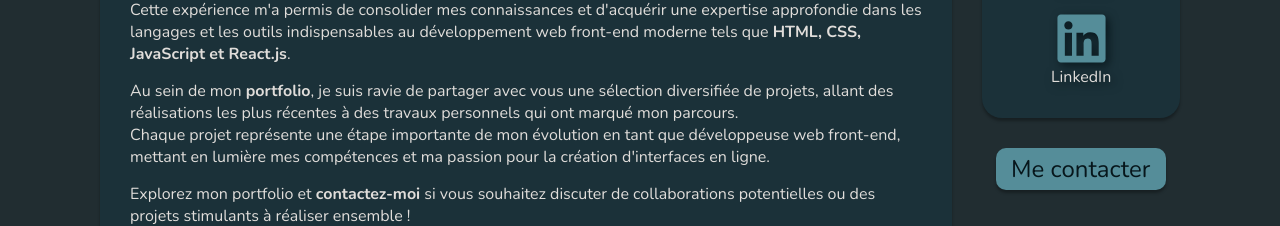
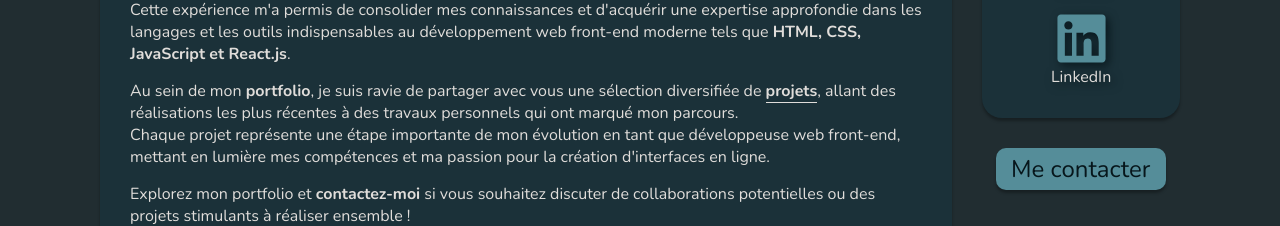
Before and after one commit to 01Chloe/Portfolio, a React (Vite) app: page / in a window 1280 px wide. Shown: the part 470-696 px from the top of the page. Built offline with nearby package versions, Linux system fonts and the light colour scheme.

Commit message:
Add link about page

```diff
--- a/src/assets/styles/about.scss
+++ b/src/assets/styles/about.scss
@@ -28,11 +28,18 @@
     width: 100%;
     height: 50%;
     background: linear-gradient(transparent, vars.$mainColor);
+    pointer-events: none;
   }
   p {
     font-weight: 300;
     &:not(:last-child) {
       margin-bottom: 15px;
+    }
+    .link-projects {
+      color: vars.$veryLightColor;
+      font-weight: 700;
+      border-bottom: 1px solid vars.$veryLightColor;
+      text-decoration: none;
     }
   }
   .btn-more-infos {
--- a/src/components/Writer.tsx
+++ b/src/components/Writer.tsx
@@ -9,7 +9,7 @@ const Writer = () => {
           typewriter
             .changeDelay(40)
             .changeDeleteSpeed(30)
-            .typeString("Allier Chloé, Développeuse web Front-End")
+            .typeString("Chloé Allier, Développeuse web Front-End")
             .pauseFor(1500)
             .deleteChars(13)
             .pauseFor(500)
--- a/src/pages/About.tsx
+++ b/src/pages/About.tsx
@@ -6,6 +6,7 @@ import githubLogo from "/img/icons/github.svg"
 import Writer from "../components/Writer"
 import ArrowBottom from "/img/icons/arrow-bottom.svg"
 import { useState, useEffect } from "react"
+import { Link } from "react-router-dom"
 
 const About = () => {
   const [isAboutOpen, setIsAboutOpen] = useState(false)
@@ -44,9 +45,12 @@ const About = () => {
         </p>
         <p>
           Au sein de mon <strong>portfolio</strong>, je suis ravie de partager
-          avec vous une sélection diversifiée de projets, allant des
-          réalisations les plus récentes à des travaux personnels qui ont marqué
-          mon parcours.
+          avec vous une sélection diversifiée de{" "}
+          <Link to="/projects" className="link-projects">
+            projets
+          </Link>
+          , allant des réalisations les plus récentes à des travaux personnels
+          qui ont marqué mon parcours.
           <br />
           Chaque projet représente une étape importante de mon évolution en tant
           que développeuse web front-end, mettant en lumière mes compétences et
```
